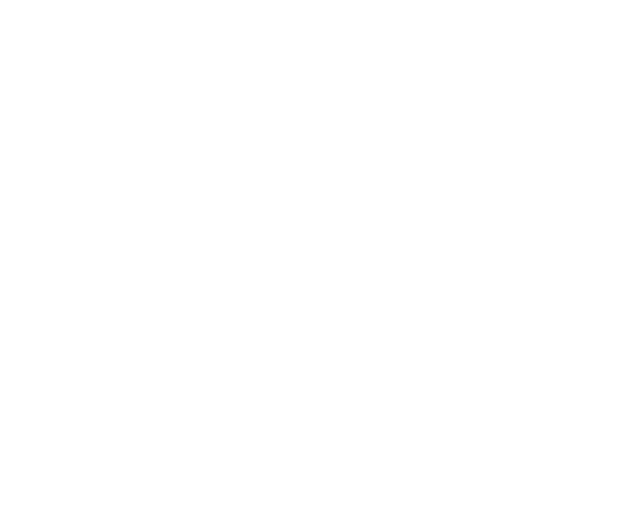
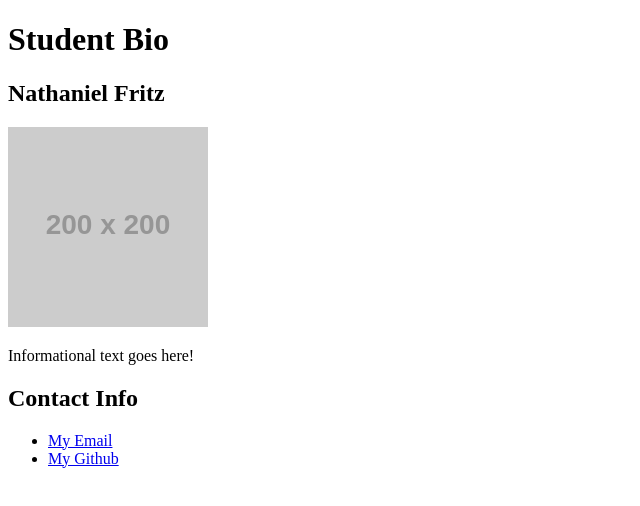
Before and after one commit to Dalidorn/first-day-demo, a plain HTML site: page index.html in a window 1280 px wide. Shown: the whole page, without its empty margins (0-640 px from the left). Drawn offline with Linux system fonts and the light colour scheme; placeholder pictures from the web are drawn by us.

Commit message:
Adds demo code from first day lesson

```diff
--- a/index.html
+++ b/index.html
@@ -4,9 +4,27 @@
     <meta charset="UTF-8">
     <meta http-equiv="X-UA-Compatible" content="IE=edge">
     <meta name="viewport" content="width=device-width, initial-scale=1.0">
-    <title>Document</title>
+    <title>Student Bio</title>
 </head>
 <body>
+    <header>
+        <h1>Student Bio</h1>
+    </header>
 
+    <main>
+        <h2>Nathaniel Fritz</h2>
+
+        <img src="https://via.placeholder.com/200" alt="placeholder image"/>
+
+        <p>Informational text goes here!</p>
+    </main>
+    <section>
+        <h2>Contact Info</h2>
+
+        <ul>
+            <li><a href="Fritz.Nathaniel97@gmail.com">My Email</a></li>
+            <li><a href="https://github.com/Dalidorn/">My Github</a></li>
+        </ul>
+    </section>
 </body>
 </html>
```
